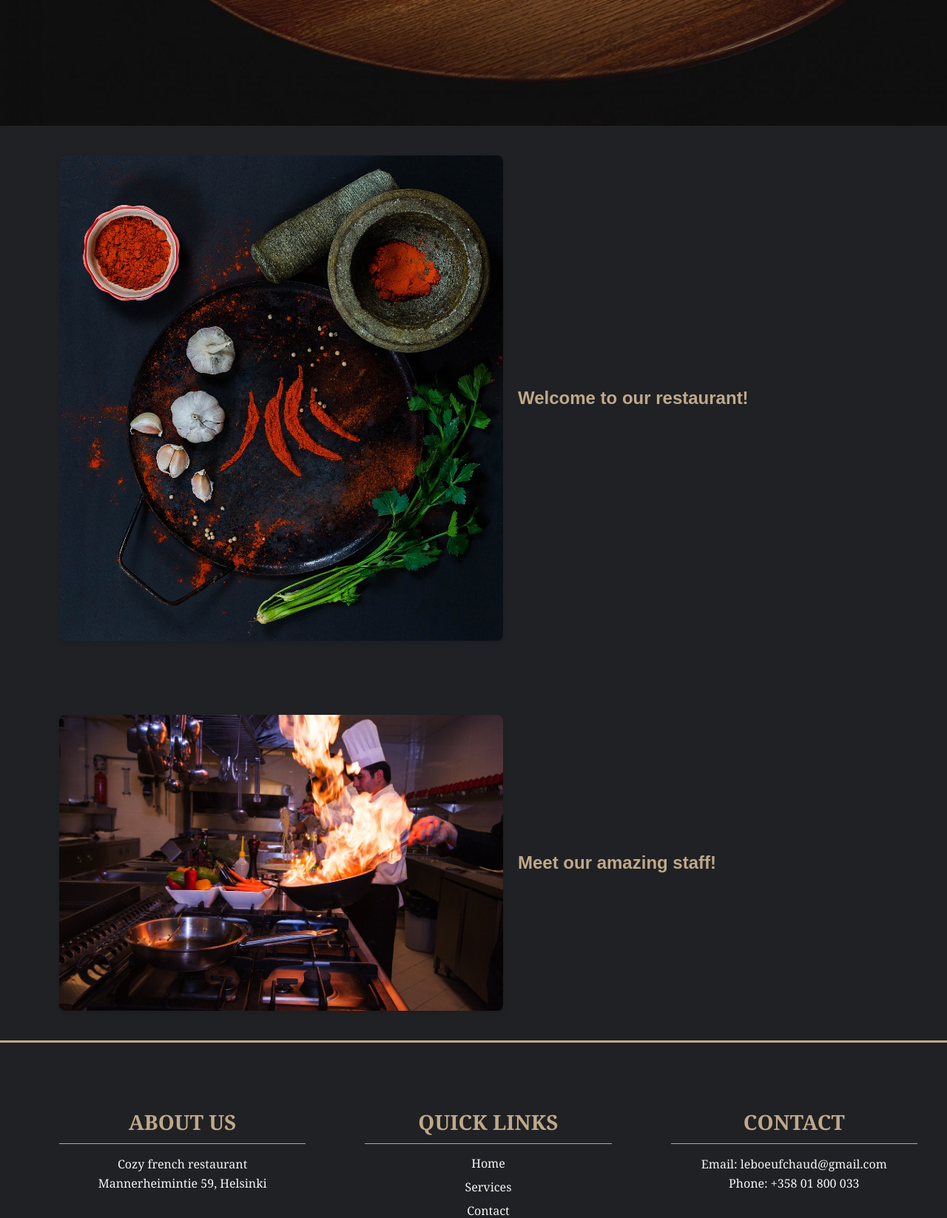
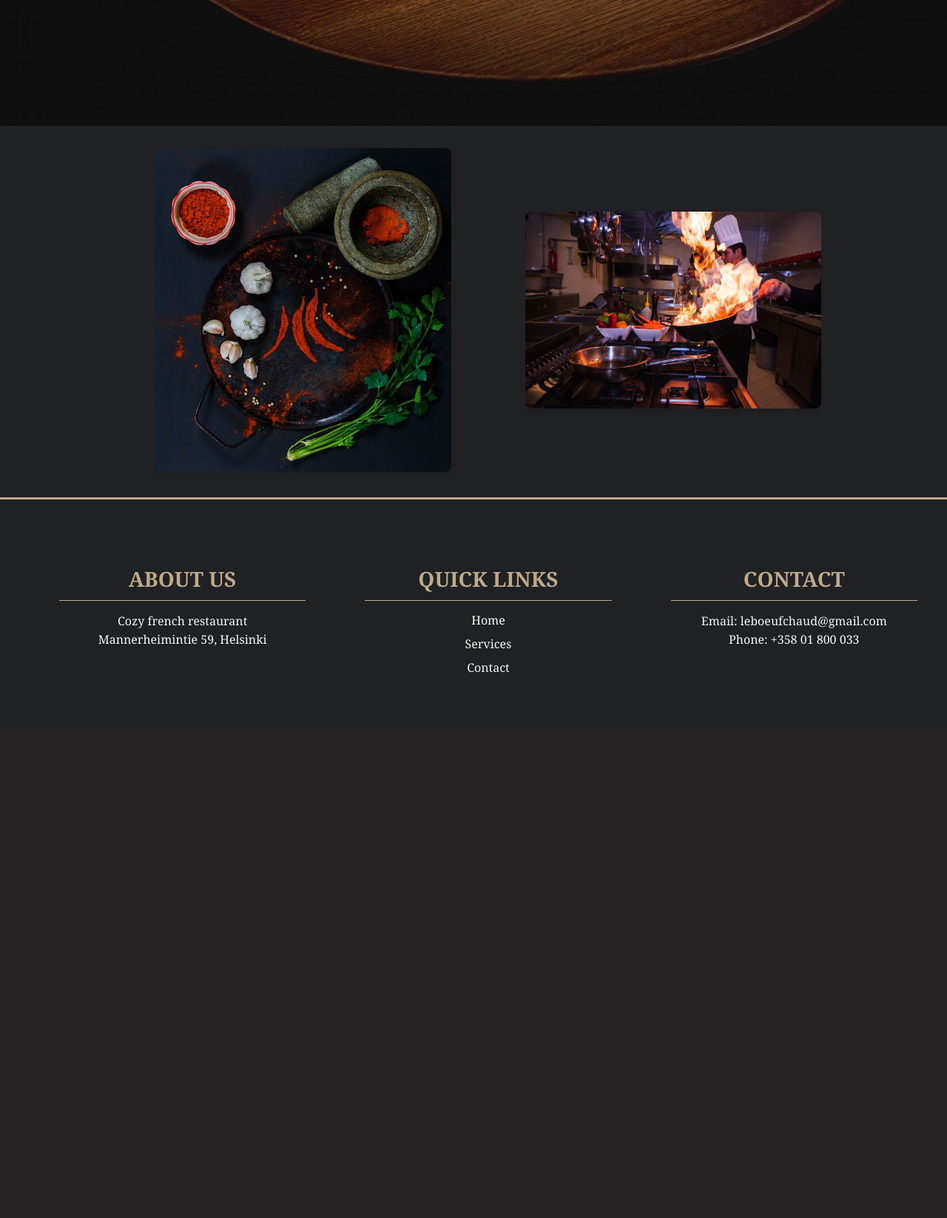
Before and after one commit to jomi112233/WebsiteProject, a PHP site: page / in a window 1280 px wide; the page is wider, and only the part inside the window is pictured. Shown: the part 630-2276 px from the top of that part at 74% size. After the commit the page ends 1539 px from the top of that part, so only its background shows below. Run offline with PHP 8.4, Linux system fonts and the light colour scheme.

Commit message:
etusivun kuvia

```diff
--- a/index.html
+++ b/index.html
@@ -26,17 +26,13 @@
         </header>
 
         <div class="photo-grid">
-            <img src="kuvat/red-chilKUVA.jpg" alt="Photo 1">
-            <div class="text">
-                <h2>Welcome to our restaurant! </h2>
+            <div class="photo-container">
+                <img src="kuvat/red-chilKUVA.jpg" alt="Photo 1">
             </div>
-
-            <img src="kuvat/staffkuva.jpg" alt="Photo 2">
-            <div class="text">
-                <h2>Meet our amazing staff!</h2>
+            <div class="photo-container">
+                <img src="kuvat/staffkuva.jpg" alt="Photo 2">
             </div>
         </div>
-    </div>
 
     <footer class="footer">
         <div class="footer-container">
--- a/menuStyle.css
+++ b/menuStyle.css
@@ -32,11 +32,6 @@ body {
     max-width: 300px;
 }
 
-@media (max-width: 480px) {
-    .logo {
-        width: 120px;
-    }
-}
 
 .header nav {
     position: absolute;
--- a/styles.css
+++ b/styles.css
@@ -56,7 +56,7 @@ nav ul li a:hover {
 .hero {
     background: url('kuvat/simmered-pumpkin-with-japanese-broth-minced-meat-sauce_155003-11533.jpg') no-repeat center center;
     background-size: cover;
-    height: 100vh; /* Full screen height */
+    height: 100vh;
     display: flex;
     flex-direction: column;
     justify-content: center;
@@ -81,43 +81,50 @@ a {
 }
 .bookLinkki{
     position: absolute;
-    top: 85%; /* Push the link lower within the hero */
-    left: 50%; /* Center horizontally */
-    transform: translate(-50%, -50%); /* Center alignment */
+    top: 85%;
+    left: 50%;
+    transform: translate(-50%, -50%);
     padding: 15px 30px;
     font-weight: bold;
     border: 2px solid white;
     border-radius: 5px;
     font-size: 18px;
-    background-color: rgba(0, 0, 0, 0.5); /* Optional: For better visibility */
+    background-color: rgba(0, 0, 0, 0.5);
     color: white;
     text-decoration: none;
 }
 .photo-grid {
-    flex:1;
-    display: grid;
+    display: flex;
+    flex-wrap: wrap;
     grid-template-columns: 1fr 1fr;
-    gap: 20px;
+    gap: 100px;
     align-items: center;
-    justify-content: center;
+    justify-items: center;
+    padding: 10px;
+    margin-left: 200px;
+}
+.photo-container {
+    position: relative;
+    width: 400px;
+    height: auto;
+    overflow: hidden;
+}
+.photo-container img {
+    width: 100%;
+    height: auto;
+    object-fit: cover;
+    bborder-radius: 10px;
+    box-shadow: 0 4px 4px rgba(0, 0, 0, 0.5);
 }
 
 .photo-grid img {
-    width: 600px;
+    width: 100%;
+    height: auto;
     border-radius: 8px;
     box-shadow: 0 4px 6px rgba(0, 0, 0, 0.1);
-    justify-self: start;
-    margin-left: 80px;
-    margin-top: 40px;
-    margin-bottom: 40px;
-
+    margin: 20px 0;
 }
 
-.photo-grid .text {
-    font-size: 16px;
-    color: #bfa98a;
-    line-height: 1.5;
-}
 
 
 /*footer styling*/
```
